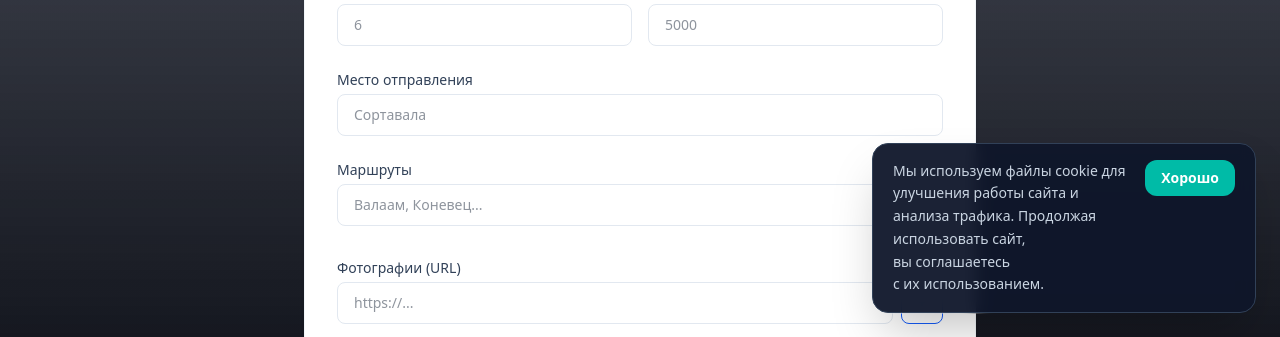
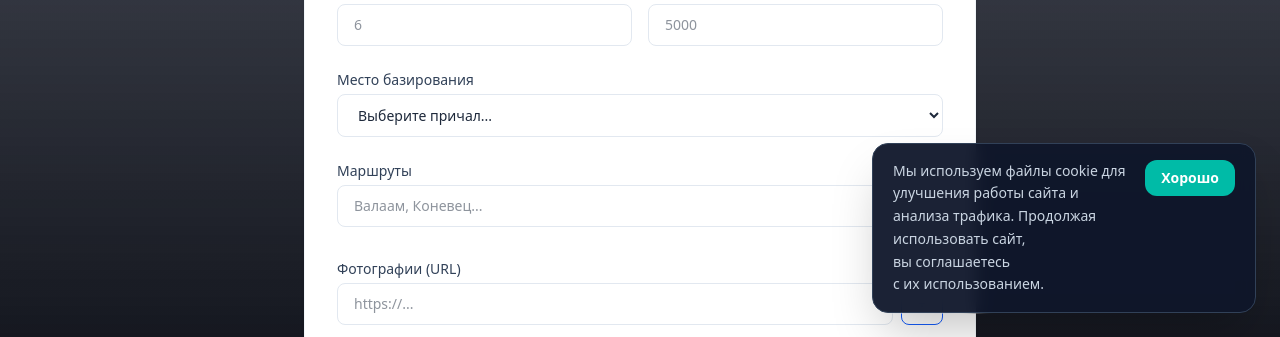
Before and after one commit to morozyan07-ai/ladogaboat, a Next.js app: page /dashboard/owner/boats/new in a window 1280 px wide. Shown: the part 463-800 px from the top of the page. Built offline with nearby package versions, Linux system fonts and the light colour scheme.

Commit message:
Update page.tsx

```diff
--- a/src/app/dashboard/owner/boats/new/page.tsx
+++ b/src/app/dashboard/owner/boats/new/page.tsx
@@ -3,6 +3,13 @@
 import { useState, useTransition } from 'react'
 import { useRouter } from 'next/navigation'
 import Button from '@/components/ui/Button'
+
+const DEPARTURE_LOCATIONS = [
+  'Набережная Ладожской Флотилии, 5А',
+  'Причал Маяк/Сердоболь, Ленина, 1',
+  'Валаамский причал, Валаамская, 1',
+  'Причал Фанерный тупик',
+]
 
 export default function NewBoatPage() {
   const router = useRouter()
@@ -72,8 +79,13 @@ export default function NewBoatPage() {
                 <input name="pricePerDay" type="number" required min="1" placeholder="5000" className={inputCls} />
               </Field>
             </div>
-            <Field label="Место отправления">
-              <input name="location" required placeholder="Сортавала" className={inputCls} />
+            <Field label="Место базирования">
+              <select name="location" required defaultValue="" className={inputCls}>
+                <option value="" disabled>Выберите причал...</option>
+                {DEPARTURE_LOCATIONS.map((loc) => (
+                  <option key={loc} value={loc}>{loc}</option>
+                ))}
+              </select>
             </Field>
             <Field label="Маршруты">
               <div className="flex gap-2 mb-2">
@@ -130,7 +142,7 @@ export default function NewBoatPage() {
   )
 }
 
-const inputCls = 'w-full border border-slate-200 rounded-lg px-4 py-2.5 text-sm focus:outline-none focus:ring-2 focus:ring-blue-500 resize-none'
+const inputCls = 'w-full border border-slate-200 rounded-lg px-4 py-2.5 text-sm focus:outline-none focus:ring-2 focus:ring-blue-500 resize-none bg-white'
 
 function Field({ label, children }: { label: string; children: React.ReactNode }) {
   return (
```
